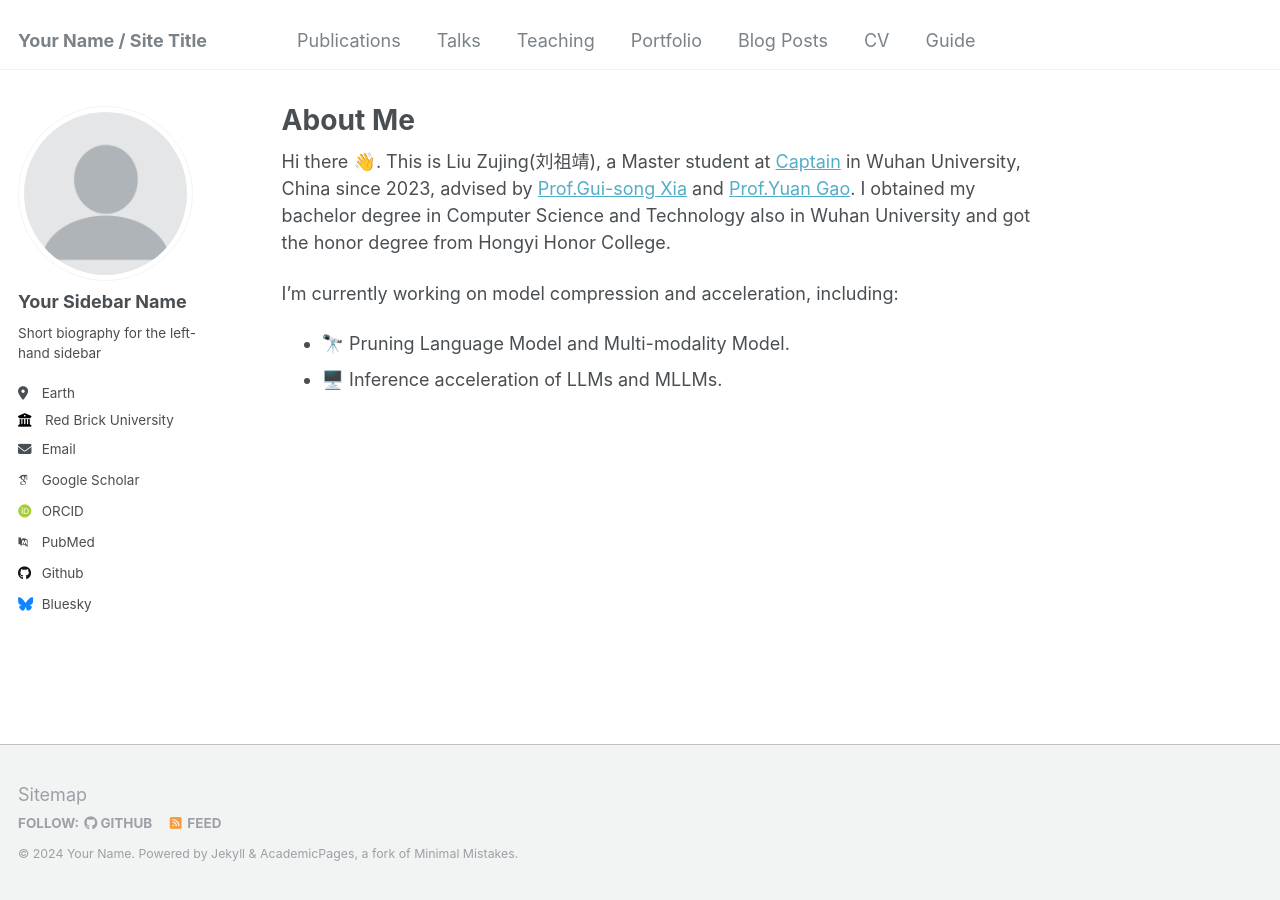
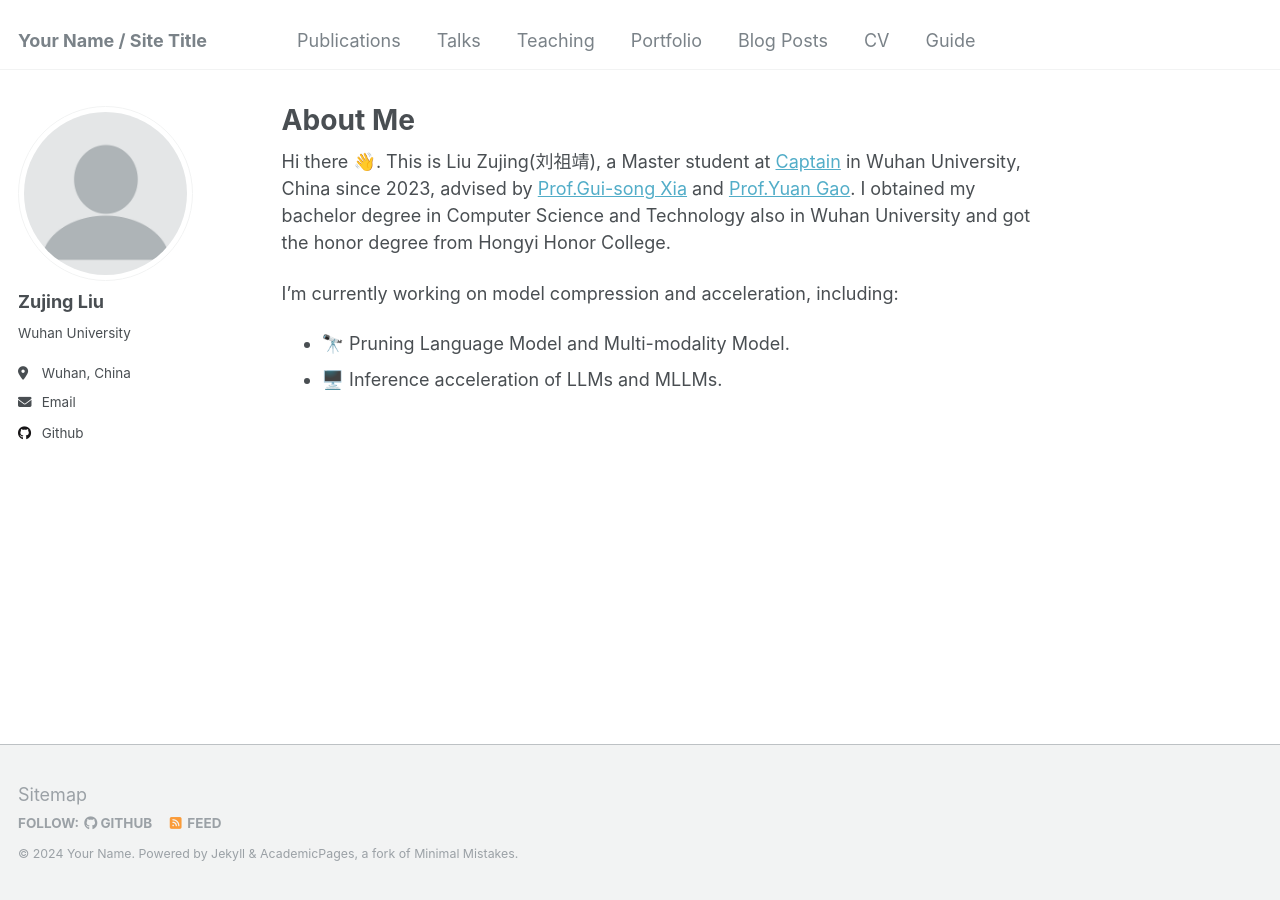
Before and after one commit to liuxiaozhu01/liuxiaozhu01.github.io, a Jekyll site: the page built from _pages/about.md, in a window 1280 px wide. Built offline with Jekyll 4.4.1, drawn with Linux system fonts in a browser that asks for light colours; some web fonts are replaced.

Commit message:
Update sidebar

```diff
--- a/_config.yml
+++ b/_config.yml
@@ -22,33 +22,33 @@ repository               : "academicpages/academicpages.github.io"
 author:
   # Biographic information
   avatar           : "profile.png"
-  name             : "Your Sidebar Name"
+  name             : "Zujing Liu"
   pronouns         : # example: "she/her"
-  bio              : "Short biography for the left-hand sidebar"
-  location         : "Earth"
-  employer         : "Red Brick University"
+  bio              : "Wuhan University"
+  location         : "Wuhan, China"
+  employer         :
   uri              : # URL
-  email            : "none@example.org"
+  email            : "zujing.liu@whu.edu.cn"
 
   # Academic websites
   arxiv            : # URL - Update with the correct link to your profile
-  googlescholar    : "https://scholar.google.com/citations?user=PS_CX0AAAAAJ"
+  googlescholar    :
   impactstory      : # URL
-  orcid            : "http://orcid.org/yourorcidurl"
+  orcid            : # "http://orcid.org/yourorcidurl"
   semantic         : # URL
-  pubmed           : "https://www.ncbi.nlm.nih.gov/pubmed/?term=john+snow"
+  pubmed           : # "https://www.ncbi.nlm.nih.gov/pubmed/?term=john+snow"
   researchgate     : # URL
 
   # Repositories and software development
   bitbucket        : # Username - Update with your username on the site
   codepen          : # Username
   dribbble         : # Username
-  github           : "academicpages"
+  github           : "liuxiaozhu01"
   kaggle           : # Username
   stackoverflow    : # User number or user number and name (i.e., use "1" or "1/jeff-atwood")
 
   # Social media
-  bluesky          : "bsky.app" # Replace this with you Bluesky username
+  bluesky          : # "bsky.app" # Replace this with you Bluesky username
   facebook         : # Username
   flickr           : # Username
   foursquare       : # Username
```
